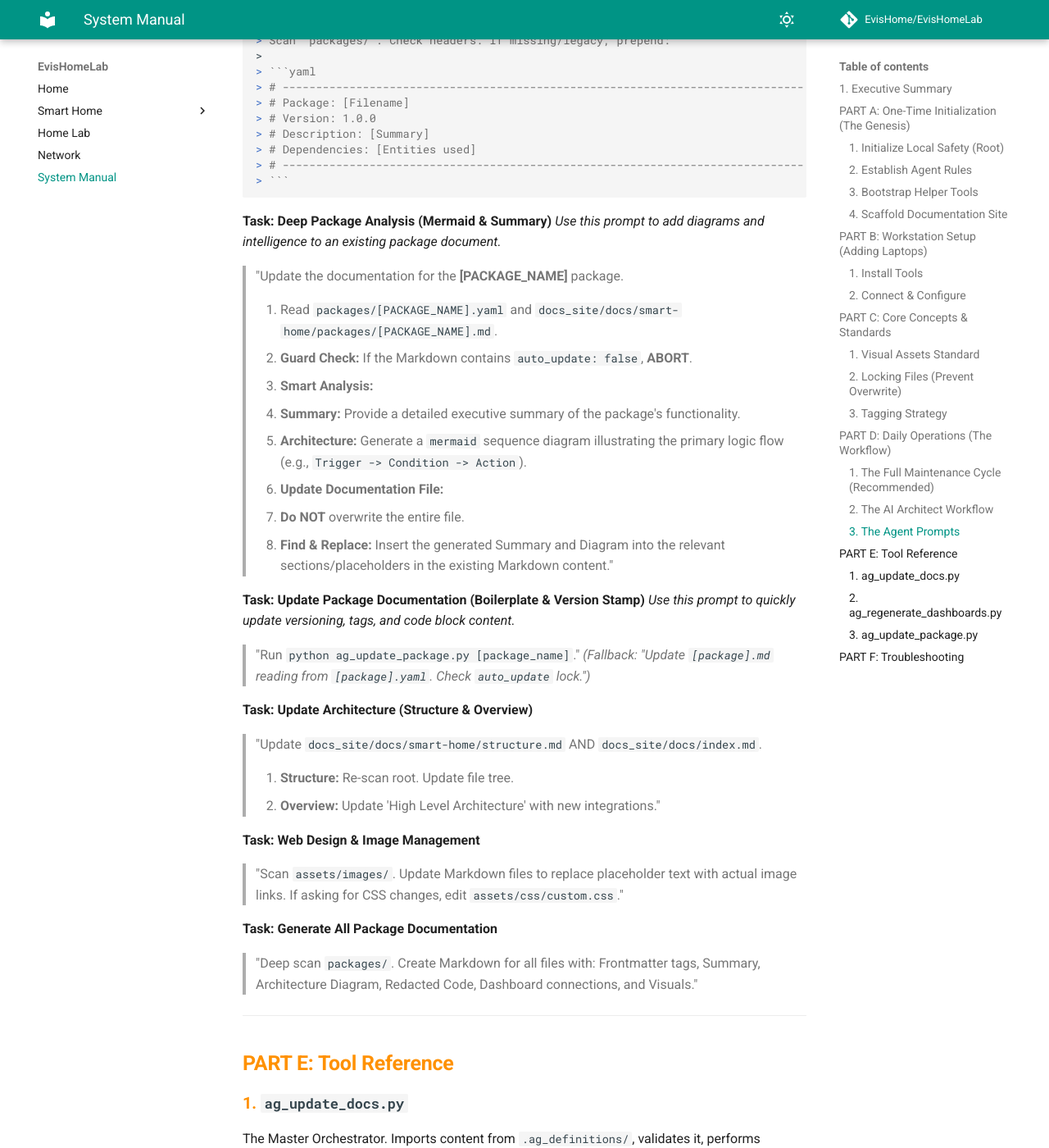
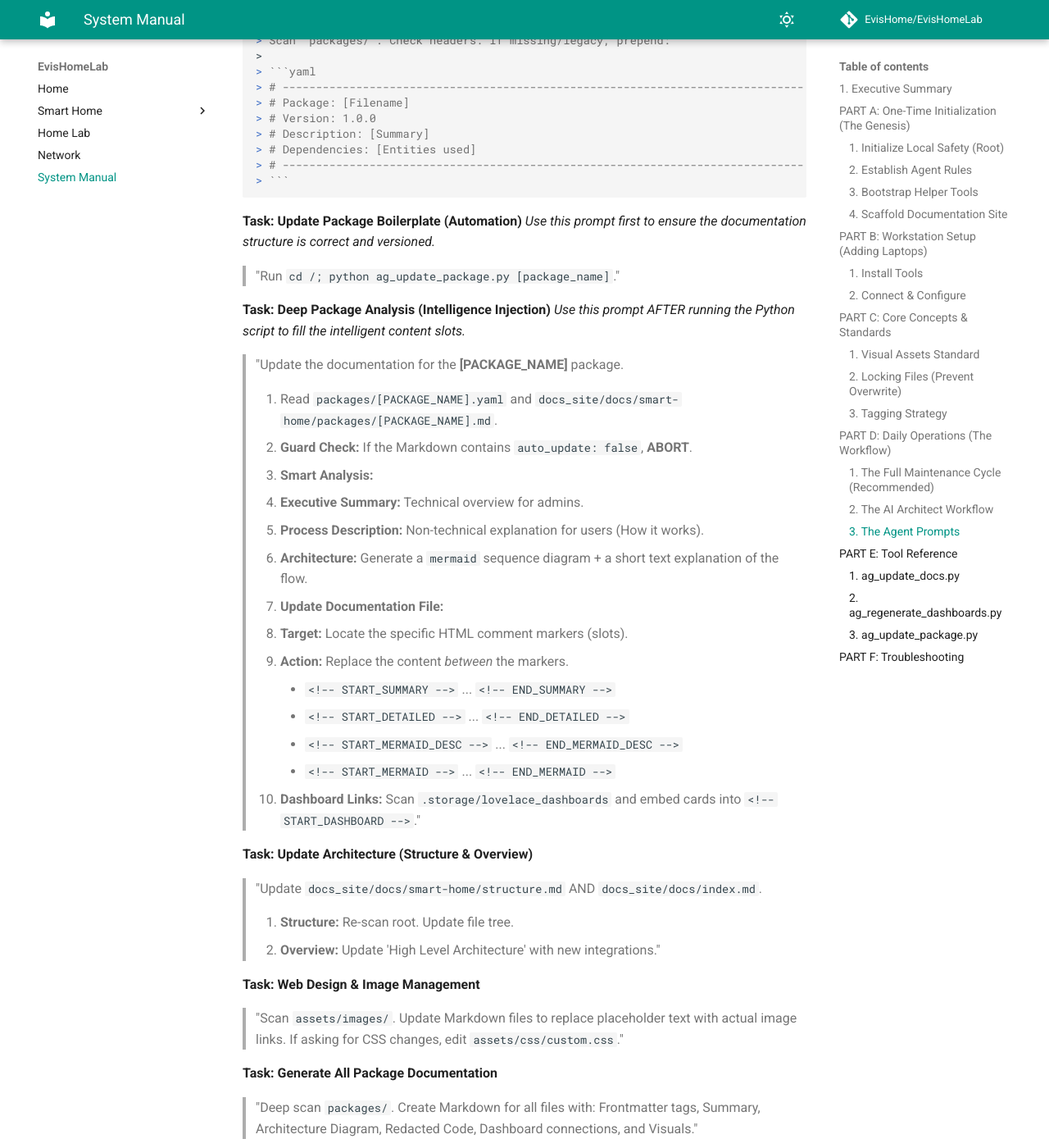
Before and after one commit to EvisHome/EvisHomeLab, an MkDocs documentation site: the page built from docs/system_manual/setup_guide.md, in a window 1280 px wide and 1400 px high, scrolled down 2880 px. Shown: the whole window at 82% size. Built offline with MkDocs 1.6.1 and Material for MkDocs 9.7.7, drawn with Linux system fonts in a browser that asks for light colours; comment, search, counter and statistics services are not loaded; some of the changed text lies outside the part shown.

Commit message:
Docs Updated

````diff
--- a/docs/system_manual/setup_guide.md
+++ b/docs/system_manual/setup_guide.md
@@ -101,28 +101,32 @@
 > ```
 ```
 
-**Task: Deep Package Analysis (Mermaid & Summary)**
-*Use this prompt to add diagrams and intelligence to an existing package document.*
+**Task: Update Package Boilerplate (Automation)**
+*Use this prompt first to ensure the documentation structure is correct and versioned.*
+> "Run `cd /; python ag_update_package.py [package_name]`."
+
+**Task: Deep Package Analysis (Intelligence Injection)**
+*Use this prompt AFTER running the Python script to fill the intelligent content slots.*
 > "Update the documentation for the **[PACKAGE_NAME]** package.
->
+
 > 1. Read `packages/[PACKAGE_NAME].yaml` and `docs_site/docs/smart-home/packages/[PACKAGE_NAME].md`.
 > 2. **Guard Check:** If the Markdown contains `auto_update: false`, **ABORT**.
 > 3. **Smart Analysis:**
->    - **Summary:** Provide a detailed executive summary of the package's functionality.
->    - **Architecture:** Generate a `mermaid` sequence diagram illustrating the primary logic flow (e.g., `Trigger -> Condition -> Action`).
+>    - **Executive Summary:** Technical overview for admins.
+>    - **Process Description:** Non-technical explanation for users (How it works).
+>    - **Architecture:** Generate a `mermaid` sequence diagram + a short text explanation of the flow.
 > 4. **Update Documentation File:**
->    - **Do NOT** overwrite the entire file.
->    - **Find & Replace:** Insert the generated Summary and Diagram into the relevant sections/placeholders in the existing Markdown content."
-
-**Task: Update Package Documentation (Boilerplate & Version Stamp)**
-*Use this prompt to quickly update versioning, tags, and code block content.*
-> "Run `python ag_update_package.py [package_name]`."
-> *(Fallback: "Update `[package].md` reading from `[package].yaml`. Check `auto_update` lock.")*
-
+>    - **Target:** Locate the specific HTML comment markers (slots).
+>    - **Action:** Replace the content *between* the markers.
+>      - `<!-- START_SUMMARY -->` ... `<!-- END_SUMMARY -->`
+>      - `<!-- START_DETAILED -->` ... `<!-- END_DETAILED -->`
+>      - `<!-- START_MERMAID_DESC -->` ... `<!-- END_MERMAID_DESC -->`
+>      - `<!-- START_MERMAID -->` ... `<!-- END_MERMAID -->`
+>    - **Dashboard Links:** Scan `.storage/lovelace_dashboards` and embed cards into `<!-- START_DASHBOARD -->`."
 
 **Task: Update Architecture (Structure & Overview)**
 > "Update `docs_site/docs/smart-home/structure.md` AND `docs_site/docs/index.md`.
->
+
 > 1. **Structure:** Re-scan root. Update file tree.
 > 2. **Overview:** Update 'High Level Architecture' with new integrations."
 
@@ -131,6 +135,9 @@
 
 **Task: Generate All Package Documentation**
 > "Deep scan `packages/`. Create Markdown for all files with: Frontmatter tags, Summary, Architecture Diagram, Redacted Code, Dashboard connections, and Visuals."
+
+**Task: Convert Dashboard to YAML**
+> "Run `python ag_regenerate_dashboards.py`."
 
 ---
 ## PART E: Tool Reference
````
